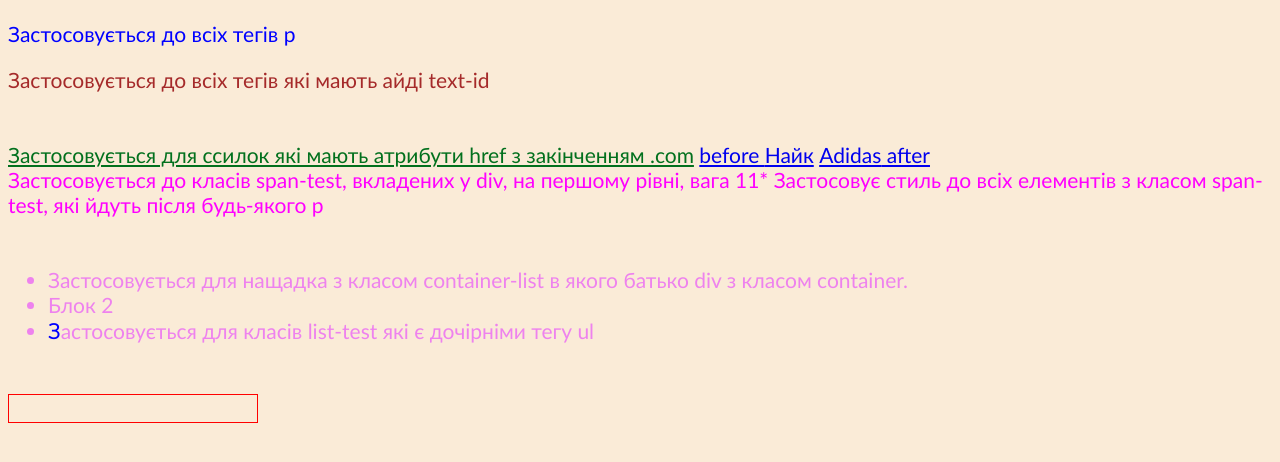
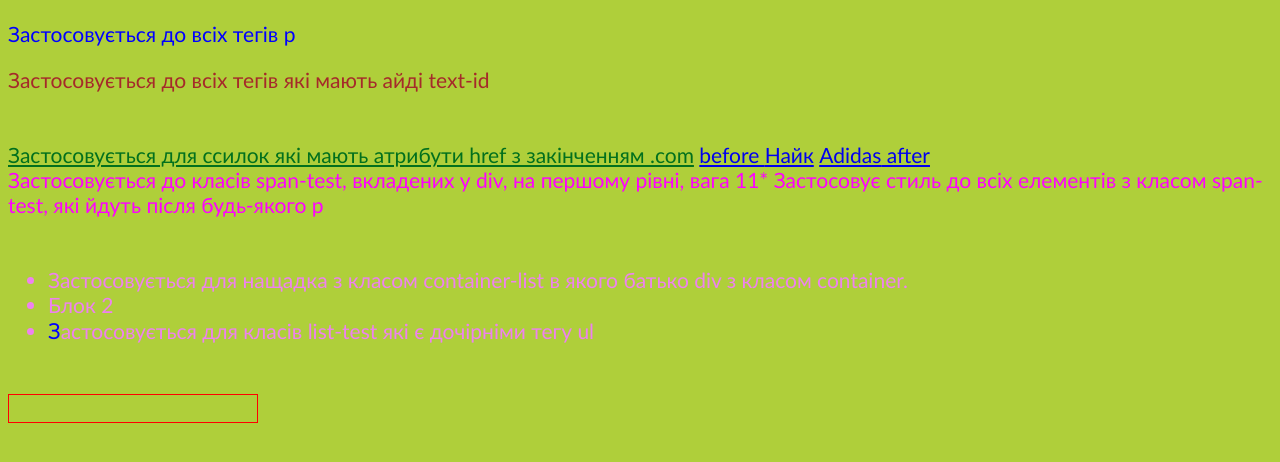
Before and after one commit to Alfacer1/Alfacer1.github.io, a plain HTML site: page index.html in a window 1280 px wide. Drawn offline with Linux system fonts and the light colour scheme.

Commit message:
new bg color

```diff
--- a/styles/style.css
+++ b/styles/style.css
@@ -1,5 +1,5 @@
 *{
-    background-color: antiquewhite;
+    background-color: rgb(175, 207, 58);
     font-size: 21px;
     font-family: 'Gill Sans', 'Gill Sans MT', Calibri, 'Trebuchet MS', sans-serif;
 }
```
